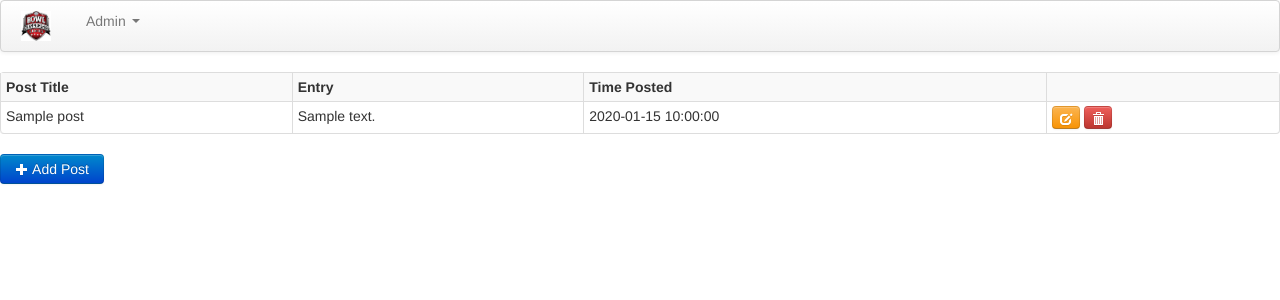
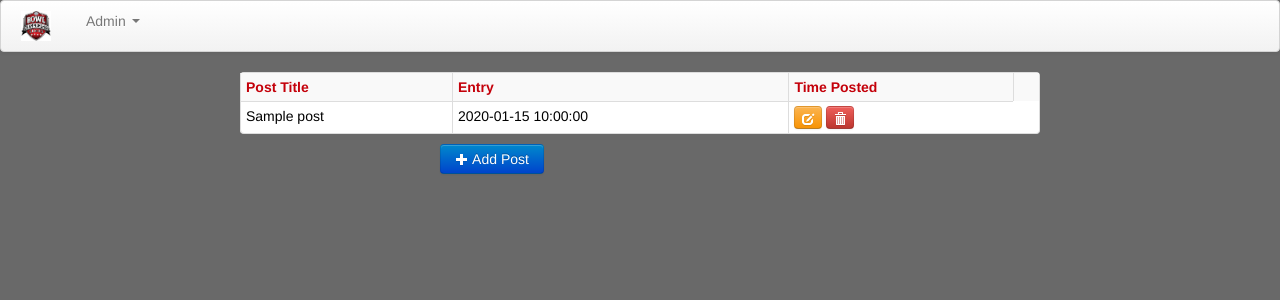
Before and after one commit to cneville416/blog_coleneville, a PHP site: page /?p=admin/list_posts in a window 1280 px wide. Shown: the top 300 px of the page. Run offline with PHP 8.4, Linux system fonts and the light colour scheme; tables that the repository leaves empty or names only in its code hold one stand-in row (values such as "Sample post"); some libraries are stand-ins or nearby versions.

Commit message:
fully functioning - the styling

```diff
--- a/actions/add_post.php
+++ b/actions/add_post.php
@@ -21,6 +21,8 @@ if($post_title == '' || $post_text == '' ) {
 	die();
 }else {
 	require('../config/dbconfig.php');
+	$post_text = addslashes($post_text);
+	$post_title = addslashes($post_title);
 	$conn = new mysqli('localhost',DB_USERNAME,DB_PASSWORD,DB_NAME);
 	$sql = "INSERT INTO posts (post_title,post_text) VALUES('$post_title','$post_text')";
 	$conn->query($sql);
--- /dev/null
+++ b/home.css
@@ -0,0 +1 @@
+@CHARSET "ISO-8859-1";
--- a/index.php
+++ b/index.php
@@ -10,6 +10,7 @@ require('config/dbconfig.php');
 		<link rel="icon" type="image/png" href="img/ncaa.png" />
 		<link rel="stylesheet" type="text/css" href="bootstrap/css/bootstrap.min.css" />
 		<link rel="stylesheet" type="text/css" href="styles.css" />
+		<link rel="stylesheet" type="text/css" href="home.css" />
 
 		<script src="//ajax.googleapis.com/ajax/libs/jquery/1.8.3/jquery.min.js"></script>
 		<script src="bootstrap/js/bootstrap.min.js"></script>
--- a/styles.css
+++ b/styles.css
@@ -9,12 +9,79 @@
 
 .new {
 	margin-left:180px;
+	color:#ABABAB;
 }
 
-#post {
+.posts {
 	margin-left:15px;
+	width:500px;
+	border-bottom:1px solid #CCC;
 }
 
-#post h6 {
+.posted {
+	margin-left:15px;
+	width:650px;
+}
+
+#time {
 	font-size:8px;
+	color:black;
 }
+
+.tables {
+	width:800px;
+	margin:0px auto;
+	background-color:white;
+}
+
+.add {
+	margin-left:440px;
+	margin-top:10px;
+}
+
+body {
+	color:white;
+	background-color:#696969;
+}
+
+.post {
+	font-size:20px;
+}
+
+#title {
+	font-size:45px;
+	color:#C4000A;
+}
+
+a {
+	color:#C4000A;
+}
+
+a:hover {
+	color:white;
+}
+
+#post_time {
+	color:black;
+}
+
+table {
+	color:black;
+}
+
+table th {
+	color:#C4000A;
+}
+
+.admin {
+	color:black;
+}
+
+.admin:hover {
+	color:#C4000A;
+}
+
+.form-actions {
+	background-color:#696969;
+	border-top:1px hidden;
+}
--- a/views/admin/list_posts.php
+++ b/views/admin/list_posts.php
@@ -10,7 +10,7 @@ $sql = "SELECT * FROM posts ORDER BY post_id DESC";
 $results = $conn->query($sql);
 
 ?>
-<table class="table table-striped table-condensed table-bordered">
+<table class="table table-striped table-condensed table-bordered tables">
 	<tr>
 		<th>Post Title</th>
 		<th>Entry</th>
@@ -19,14 +19,13 @@ $results = $conn->query($sql);
 	</tr>
 <?php while($post = $results->fetch_assoc()): ?>
 	<tr>
-		<td><?php echo $post['post_title'] ?></td>
-		<td><?php echo $post['post_text'] ?></td>
+		<td><a href="./?p=public/post&id=<?php echo $post['post_id']?>" class="admin"><?php echo $post['post_title'] ?></a></td>
 		<td><?php echo $post['post_datepublished'] ?></td>
 		<td class="actions">
-			<a class="btn btn-warning btn-mini" title="EDIT" href="./?p=admin/form_edit_post"><i class="icon-edit icon-white"></i></a>
-			<a class="btn btn-danger btn-mini" title="DELETE" href="#"><i class="icon-trash icon-white"></i></a>
+			<a class="btn btn-warning btn-mini" title="EDIT" href="./?p=admin/form_edit_post&id=<?php echo $post['post_id']?>"><i class="icon-edit icon-white"></i></a>
+			<a class="btn btn-danger btn-mini" title="DELETE" href="./actions/delete_post.php?id=<?php echo $post['post_id']?>"><i class="icon-trash icon-white"></i></a>
 		</td>
 	</tr>
 <?php endwhile; ?>
 </table>
-<a class="btn btn-primary" href="./?p=form_add_post"><i class="icon-plus icon-white"></i> Add Post</a>
+<a class="btn btn-primary add" href="./?p=admin/form_add_post"><i class="icon-plus icon-white"></i> Add Post</a>
```
Also changed, not shown: actions/delete_post.php (+35 -0 lines), actions/edit_post.php (+8 -6 lines), views/public/home.php (+3 -5 lines), views/public/post.php (+11 -4 lines).
